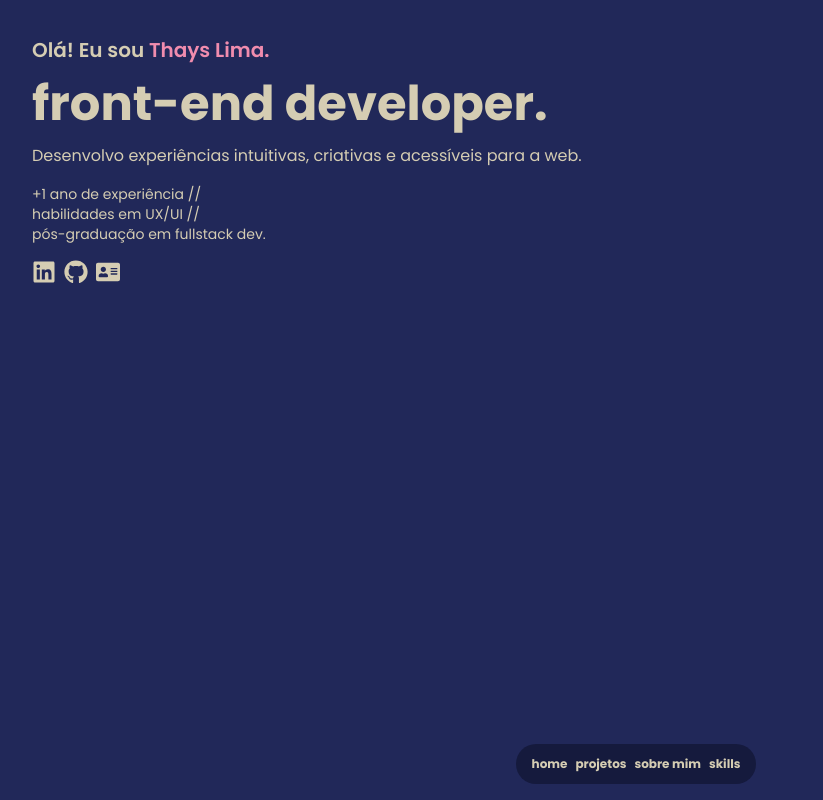
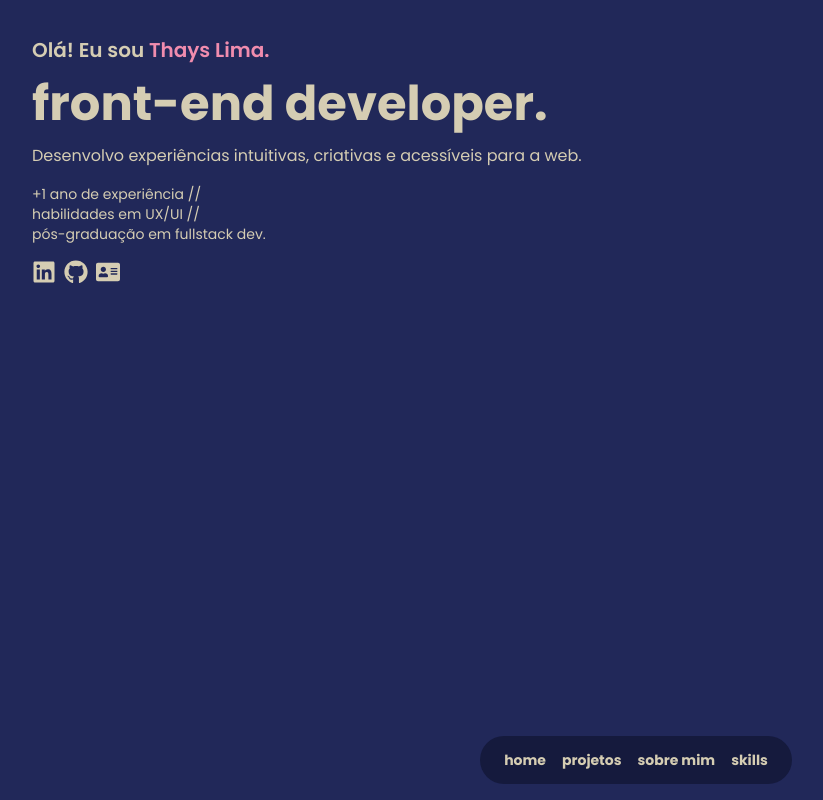
Before and after one commit to limasthays/portfolio-thayslima, a Next.js app: page / in a window 1280 px wide. Shown: the top 800 px of the page, without its empty margins (4-827 px from the left). Built offline with nearby package versions, Linux system fonts and the light colour scheme.

Commit message:
menu bar on desktop view

```diff
--- a/src/app/components/MenuBar.tsx
+++ b/src/app/components/MenuBar.tsx
@@ -8,10 +8,10 @@ function MenuBar() {
 
 	return (
 		<div className="flex justify-center">
-			<nav className="fixed bottom-4 h-10 flex gap-2 items-center px-4 text-off-white bg-very-deep-blue rounded-full">
+			<nav className="fixed bottom-4 h-10 md:h-12 flex gap-2 md:gap-4 items-center px-4 md:px-6 text-off-white bg-very-deep-blue rounded-full">
 				{sections.map((item) => (
 					<a
-						className="font-bold text-xs"
+						className="font-bold text-xs md:text-sm"
 						title={item.title}
 						href={item.link}
 						key={item.title}
```
